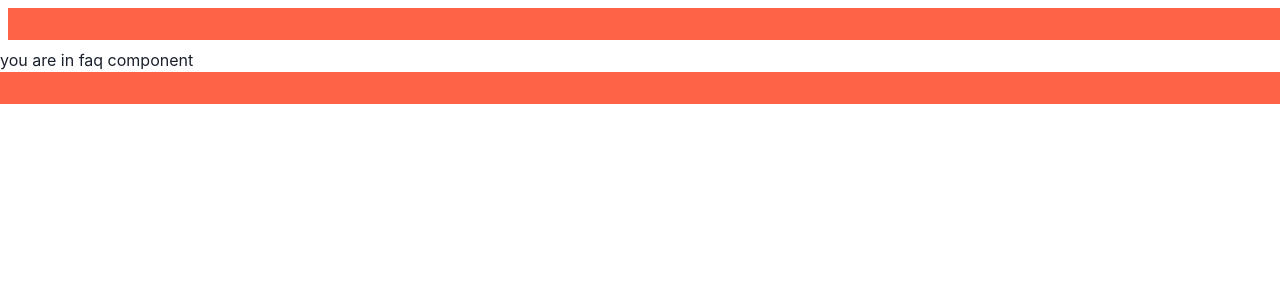
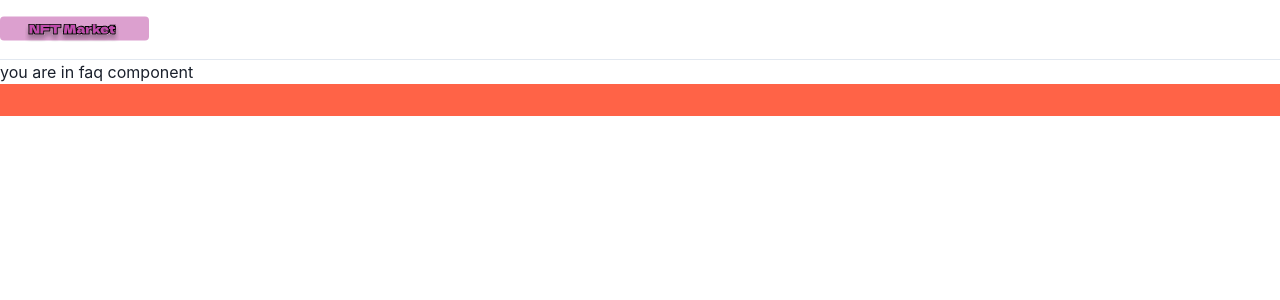
Before and after one commit to adityahongal/NFT-market-place-demo, a React (Create React App) app: page /faq in a window 1280 px wide. Shown: the top 300 px of the page. Built offline with nearby package versions, Linux system fonts and the light colour scheme.

Commit message:
Added LOGO to page

```diff
--- a/src/components/layout/navbar.jsx
+++ b/src/components/layout/navbar.jsx
@@ -1,12 +1,25 @@
 import React from "react";
-import { Box } from '@chakra-ui/react';
+import { Box } from "@chakra-ui/react";
+import { Flex, useColorModeValue, Image } from "@chakra-ui/react";
+import logo from '../../Assets/logo.svg';
 
 const NavBar = () => {
-    return (
-        <Box bg='tomato' w='100%' p={4} m={2} color='white'>
-
-        </Box>
-    )
+  return (
+    <Box>
+      <Flex
+      bg={useColorModeValue("white", "gray.800")}
+      minH={"60px"}
+      color={useColorModeValue("gray.600", "white")}
+      borderBottom={1}
+      borderStyle={"solid"}
+      borderColor={useColorModeValue("gray.200", "gray.900")}
+      >
+        <Flex>
+            <Image src={logo}/>
+        </Flex>
+      </Flex>
+    </Box>
+  );
 };
 
 export default NavBar;
```
